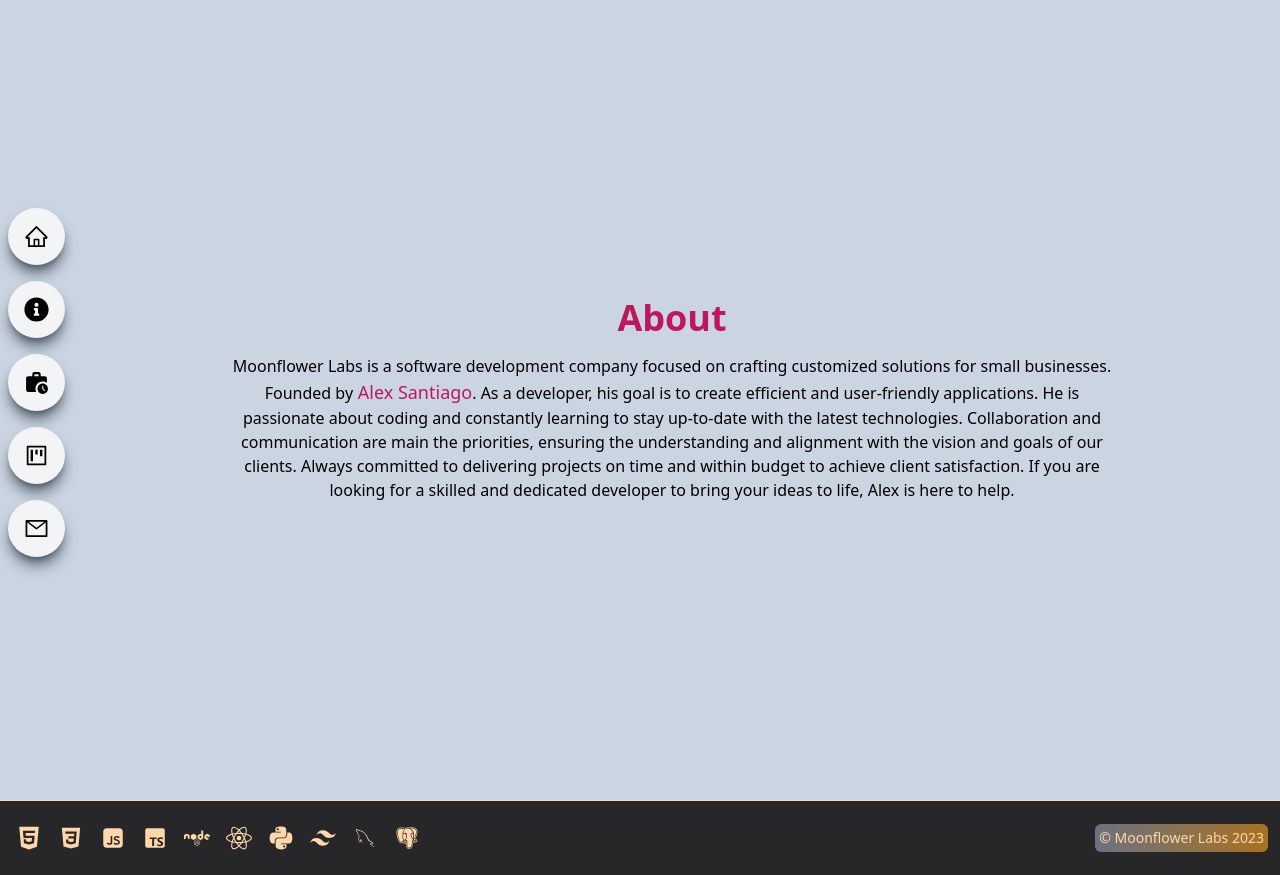
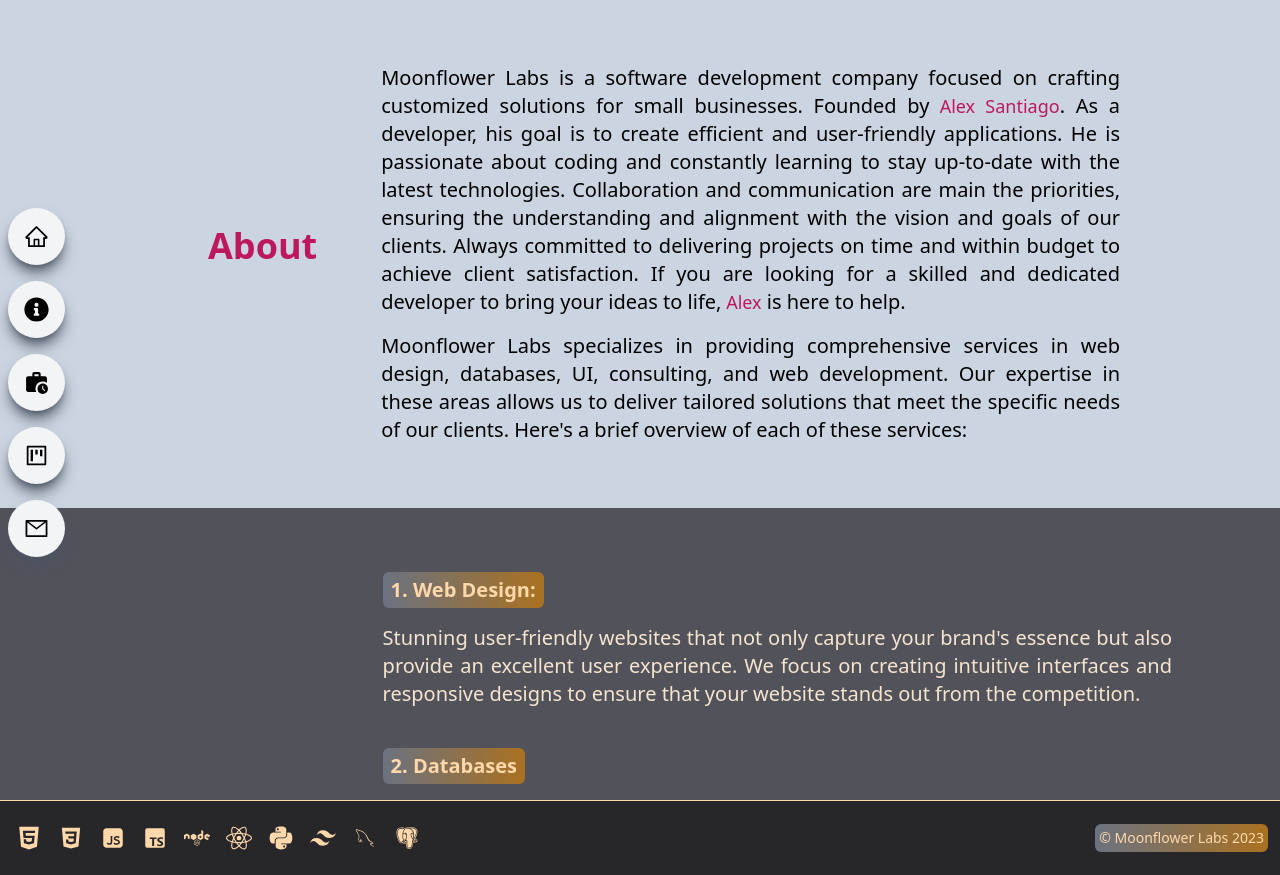
Before and after one commit to Moonflower-labs/portfolio, a React (Vite) app: page /about in a window 1280 px wide. Built offline with nearby package versions, Linux system fonts and the light colour scheme; the HTML template or start-up script is replaced by a standard one.

Commit message:
services

```diff
--- a/src/components/About.jsx
+++ b/src/components/About.jsx
@@ -1,26 +1,41 @@
+import Services from "./Services";
+
 const About = () => {
   return (
-    <section id="about" className="h-screen bg-slate-300 flex flex-col">
-      <div className="max-w-[1024px] m-auto md:pl-20 p-4 py-16 ">
-        <h2 className="text-4xl font-bold text-center  text-pink-700 mb-4">
-          About
-        </h2>
-        <h3 className="px-4 text-center">
-          Moonflower Labs is a software development company focused on crafting
-          customized solutions for small businesses. Founded by
-          <span className="text-pink-700 text-lg"> Alex Santiago</span>. As a
-          developer, his goal is to create efficient and user-friendly
-          applications. He is passionate about coding and constantly learning to
-          stay up-to-date with the latest technologies. Collaboration and
-          communication are main the priorities, ensuring the understanding and
-          alignment with the vision and goals of our clients. Always committed
-          to delivering projects on time and within budget to achieve client
-          satisfaction. If you are looking for a skilled and dedicated developer
-          to bring your ideas to life,
-          <span> Alex</span> is here to help.
-        </h3>
-      </div>
-    </section>
+    <div className="h-screen bg-slate-300 flex flex-col overflow-y-auto">
+      <section id="about">
+        <div className="max-w-[1024px] m-auto md:pl-20 p-4 py-16 lg:flex flex-row items-center gap-2 lg:gap-12">
+          <h2 className="text-4xl font-bold text-center  text-pink-700 mb-4">
+            About
+          </h2>
+          <div className="flex flex-col gap-4">
+            <p className="px-8 md:px-4 text-justify text-xl">
+              Moonflower Labs is a software development company focused on
+              crafting customized solutions for small businesses. Founded by
+              <span className="text-pink-700 text-lg"> Alex Santiago</span>. As
+              a developer, his goal is to create efficient and user-friendly
+              applications. He is passionate about coding and constantly
+              learning to stay up-to-date with the latest technologies.
+              Collaboration and communication are main the priorities, ensuring
+              the understanding and alignment with the vision and goals of our
+              clients. Always committed to delivering projects on time and
+              within budget to achieve client satisfaction. If you are looking
+              for a skilled and dedicated developer to bring your ideas to life,
+              <span className="text-pink-700 text-lg"> Alex</span> is here to
+              help.
+            </p>
+            <p className="px-8 md:px-4 text-justify text-xl">
+              Moonflower Labs specializes in providing comprehensive services in
+              web design, databases, UI, consulting, and web development. Our
+              expertise in these areas allows us to deliver tailored solutions
+              that meet the specific needs of our clients. Here&apos;s a brief
+              overview of each of these services:
+            </p>
+          </div>
+        </div>
+      </section>
+      <Services />
+    </div>
   );
 };
 
--- /dev/null
+++ b/src/components/Services.jsx
@@ -0,0 +1,77 @@
+const Services = () => {
+  return (
+    <section className="h-max flex  bg-zinc-600">
+      <div className="max-w-[1096px]  m-auto md:pl-20 p-4 py-16 lg:flex flex-row items-center gap-2 lg:gap-12">
+        <h2 className="text-4xl font-bold text-center  text-pink-700 mb-4">
+          Services
+        </h2>
+        <ul className="text-xl text-justify text-orange-100/95">
+          <li className="mb-10 ml-4">
+            <span className="inline-block px-2 py-1 font-semibold bg-gradient-to-r from-gray-500 to-[#aa7120] rounded-md text-orange-200 mb-4">
+              1. Web Design:
+            </span>
+            <p>
+              Stunning user-friendly websites that not only capture your
+              brand&apos;s essence but also provide an excellent user
+              experience. We focus on creating intuitive interfaces and
+              responsive designs to ensure that your website stands out from the
+              competition.
+            </p>
+          </li>
+          <li className="mb-10 ml-4">
+            <span className="inline-block px-2 py-1 font-semibold bg-gradient-to-r from-gray-500 to-[#aa7120] rounded-md text-orange-200 mb-4">
+              2. Databases
+            </span>
+            <p>
+              We have experience designing and implementing efficient database
+              systems for businesses. Our database solutions are secure,
+              scalable, and optimized to handle large volumes of data. We can
+              assist with database architecture, data modeling, performance
+              tuning, and data integration.
+            </p>
+          </li>
+          <li className="mb-10 ml-4">
+            <span className="inline-block px-2 py-1 font-semibold bg-gradient-to-r from-gray-500 to-[#aa7120] rounded-md text-orange-200 mb-4">
+              3. UI (User Interface) Design
+            </span>
+            <p>
+              We understand the significance of a well-designed user interface
+              in enhancing user engagement and satisfaction. We specialize in
+              creating aesthetically pleasing and intuitive interface designs
+              that enhance usability and drive conversions.
+            </p>
+          </li>
+          <li className="mb-10 ml-4">
+            <span className="inline-block px-2 py-1 font-semibold bg-gradient-to-r from-gray-500 to-[#aa7120] rounded-md text-orange-200 mb-4">
+              4. Consulting
+            </span>
+            <p>
+              Our consulting services empower businesses to make informed
+              technology decisions. We provide expert guidance on software
+              selection, system integration, and technology strategy. Our
+              consultants work closely with clients to understand their unique
+              requirements and provide practical solutions that align with their
+              goals.
+            </p>
+          </li>
+          <li className="mb-10 ml-4">
+            <span className="inline-block px-2 py-1 font-semibold bg-gradient-to-r from-gray-500 to-[#aa7120] rounded-md text-orange-200 mb-4">
+              5. Web Development
+            </span>
+            <p>
+              At{" "}
+              <span className="text-pink-700 font-bold">Moonflower Labs</span>,
+              we can bring your ideas to life by creating robust and functional
+              web applications. We use modern development frameworks and
+              technologies to build scalable and secure solutions. Whether
+              it&apos;s a simple website or a complex web application, we have
+              the expertise to deliver high-quality results.
+            </p>
+          </li>
+        </ul>
+      </div>
+    </section>
+  );
+};
+
+export default Services;
```
